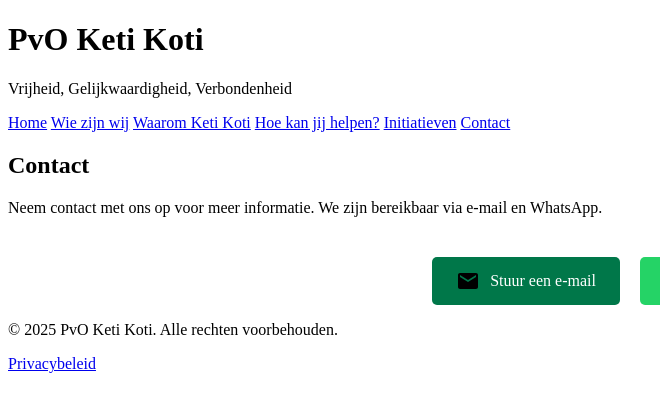
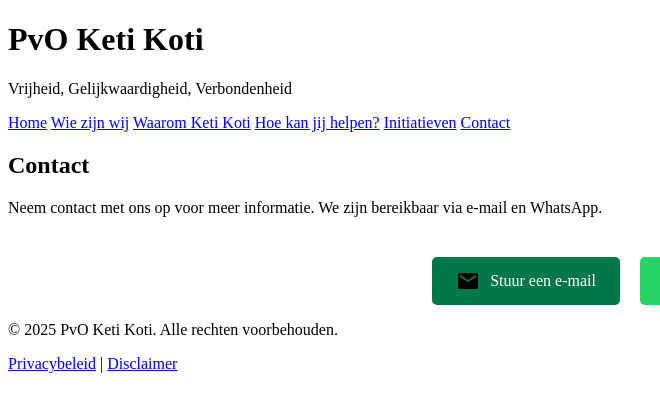
Before and after one commit to BornInSuriname/PvO-Keti-Koti, a plain HTML site: page contact.html in a window 1280 px wide. Shown: the full height of the page, 0-660 px from the left. Drawn offline with Linux system fonts and the light colour scheme.

Commit message:
Update contact.html

```diff
--- a/contact.html
+++ b/contact.html
@@ -43,4 +43,7 @@
     </div>
     <footer>
         <p>&copy; 2025 PvO Keti Koti. Alle rechten voorbehouden.</p>
-        <p><a href="privacybeleid.html">Privacybeleid</
+        <p><a href="privacybeleid.html">Privacybeleid</a> | <a href="disclaimer.html">Disclaimer</a></p>
+    </footer>
+</body>
+</html>
```
